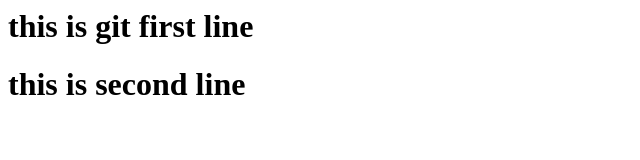
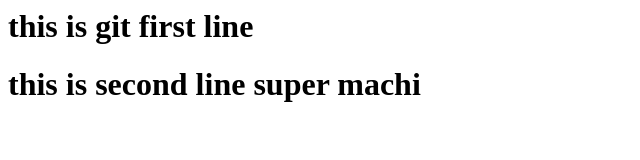
Before and after one commit to parthimrv/newproject, a plain HTML site: page index.html in a window 1280 px wide. Shown: the whole page, without its empty margins (0-640 px from the left). Drawn offline with Linux system fonts and the light colour scheme.

Commit message:
second commit

```diff
--- a/index.html
+++ b/index.html
@@ -1,4 +1,4 @@
 <html>
 <h1>this is git first line </h1>
-<h1>this is second line</h1>
+<h1>this is second line super machi  </h1>
 </html>
```
